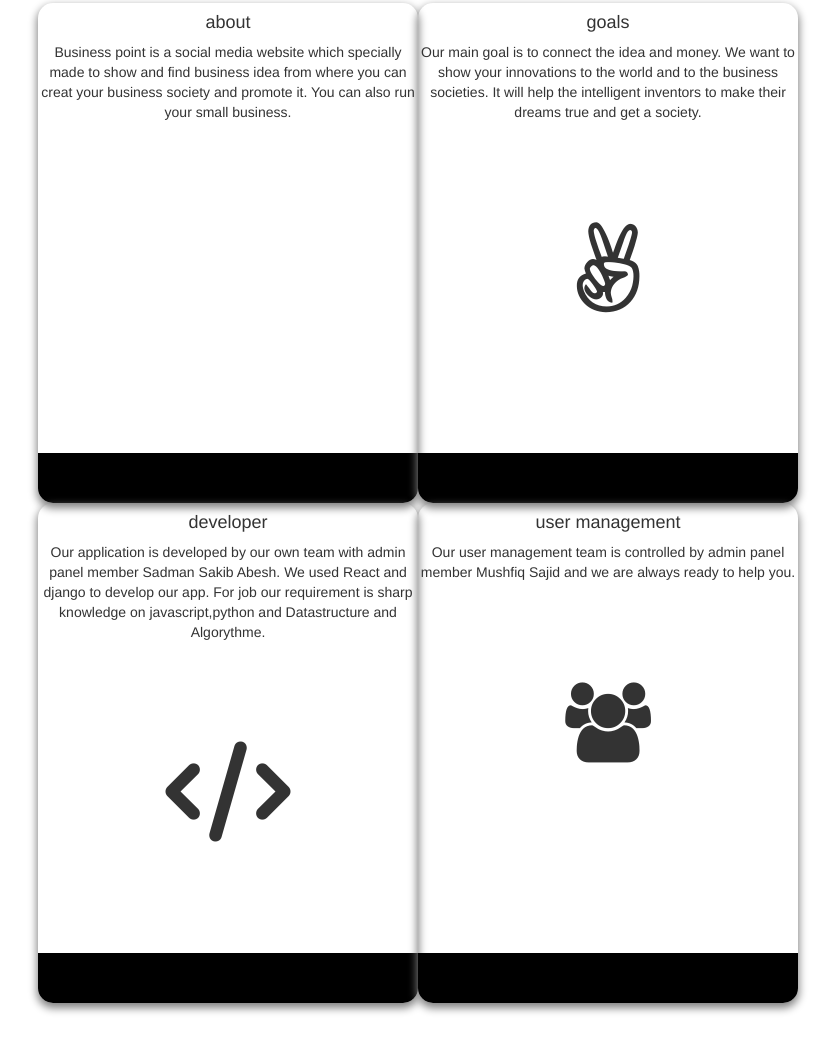
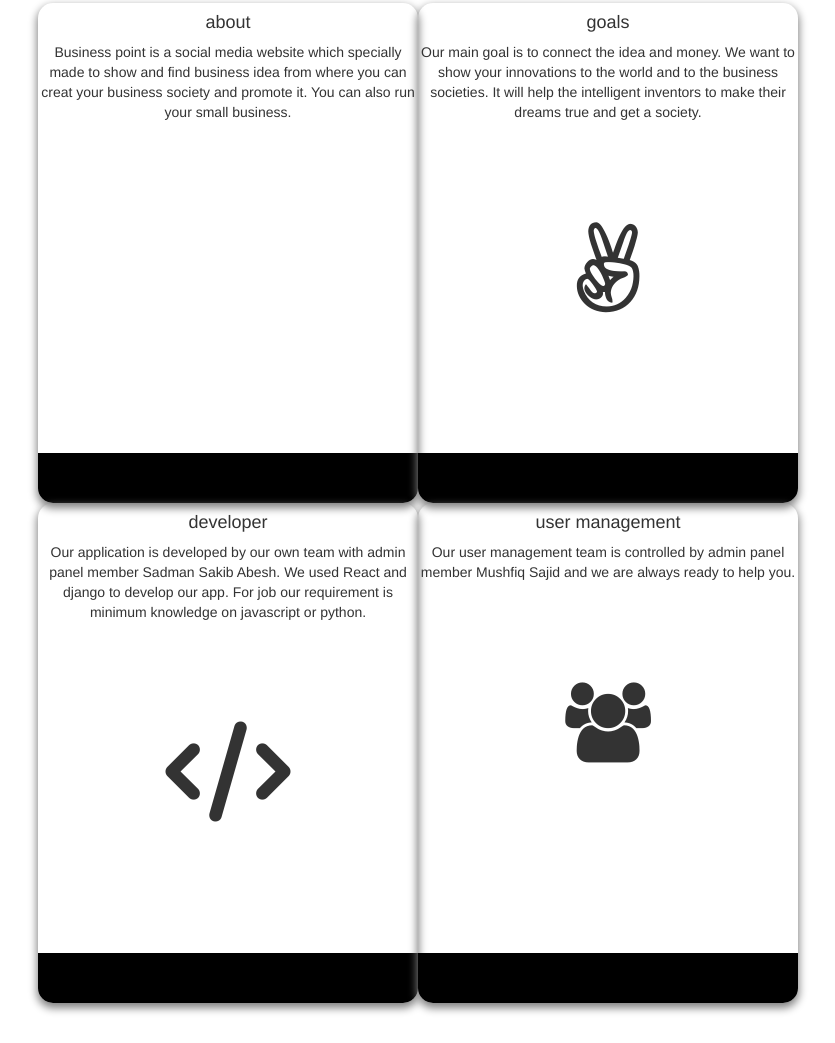
Before and after one commit to getfolio-tamplates/business-point, a plain HTML site: page index.html in a window 1280 px wide. Shown: the part 482-1525 px from the top of the page, without its empty margins (222-1057 px from the left). Drawn offline with nearby package versions, Linux system fonts and the light colour scheme; a script that the page names is missing.

Commit message:
Update index.html

```diff
--- a/index.html
+++ b/index.html
@@ -55,7 +55,7 @@ $("#m").click(function(){
 	 developer
 	  </h4>
 
-	  Our application is developed by our own team with admin panel member Sadman Sakib Abesh. We used React and django to develop our app. For job our requirement is sharp knowledge on javascript,python and Datastructure and Algorythme.
+	  Our application is developed by our own team with admin panel member Sadman Sakib Abesh. We used React and django to develop our app. For job our requirement is minimum knowledge on javascript or python.
 
 
 <i id="i" class='fas fa-code' style='font-size:100px'></i>
```
